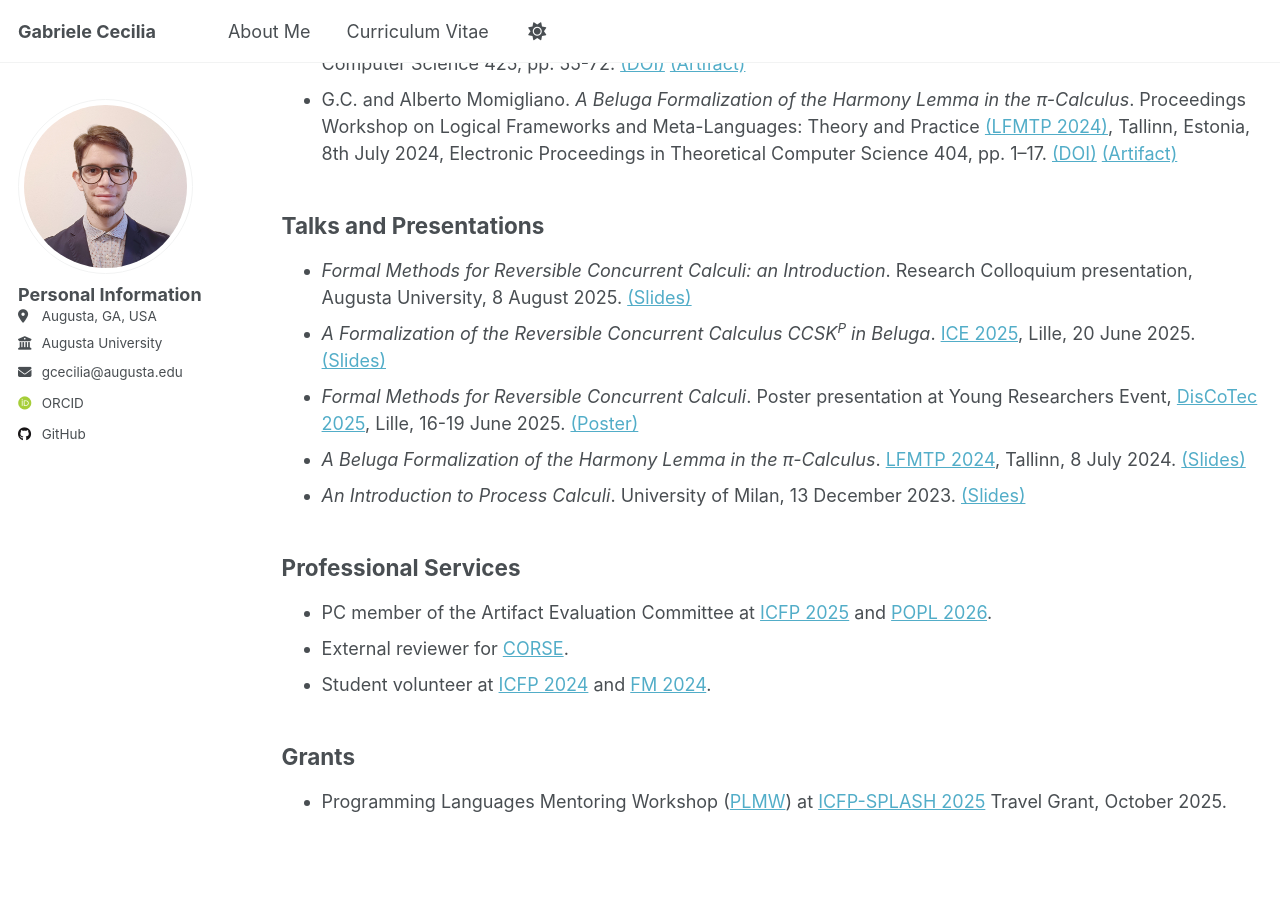
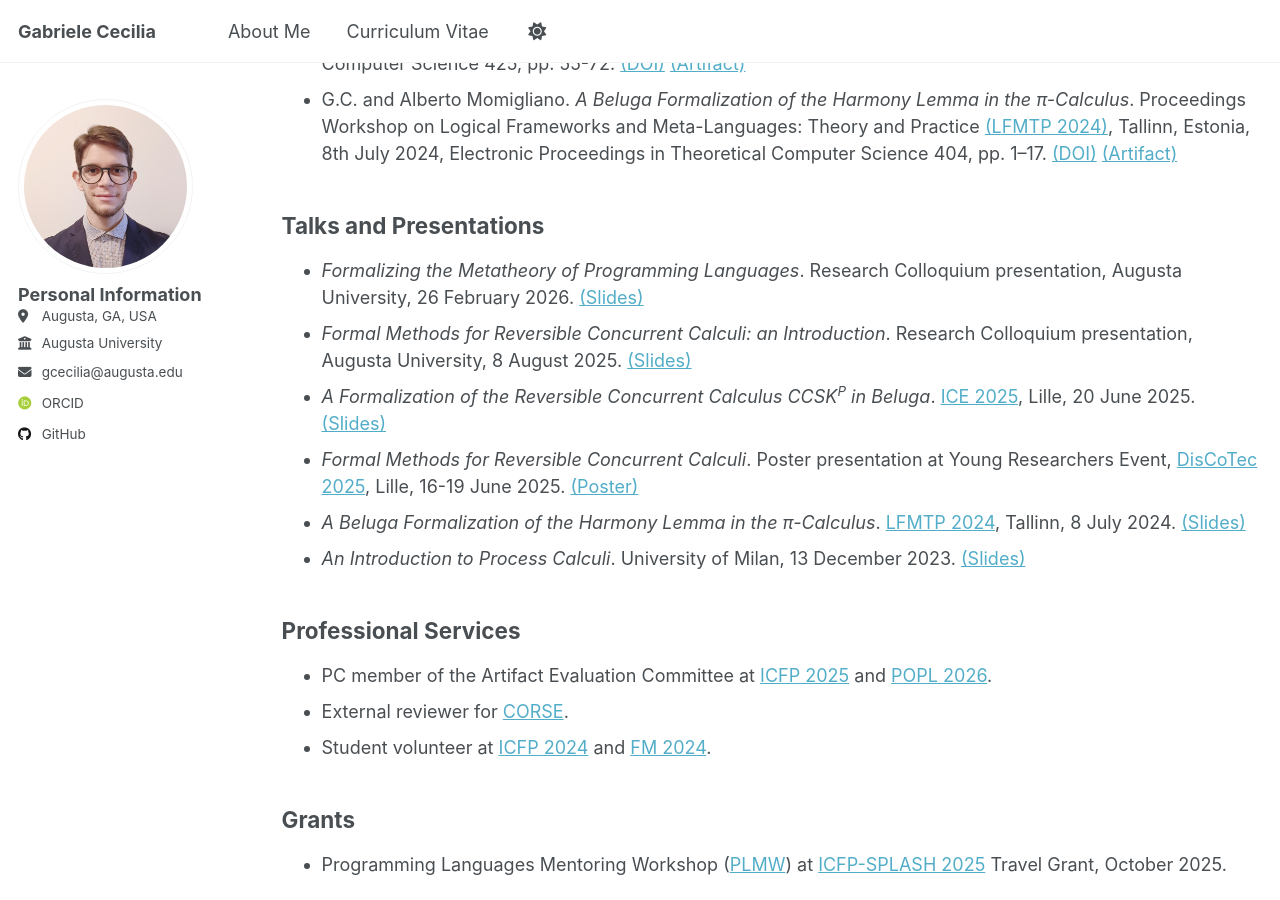
Before and after one commit to GabrieleCecilia/gabrielececilia.github.io, a Jekyll site: the page built from _pages/cv.md, in a window 1280 px wide and 900 px high, scrolled down 464 px. Built offline with Jekyll 4.4.1, drawn with Linux system fonts in a browser that asks for light colours; some web fonts are replaced.

Commit message:
uploading research colloquium slides

```diff
--- a/_pages/cv.md
+++ b/_pages/cv.md
@@ -23,6 +23,7 @@ Publications
 
 Talks and Presentations
 ------
+* *Formalizing the Metatheory of Programming Languages*. Research Colloquium presentation, Augusta University, 26 February 2026. [(Slides)](https://gabrielececilia.github.io/talks/rcoll26-slides.pdf)
 * *Formal Methods for Reversible Concurrent Calculi: an Introduction*. Research Colloquium presentation, Augusta University, 8 August 2025. [(Slides)](https://gabrielececilia.github.io/talks/rcoll25-slides.pdf)
 * *A Formalization of the Reversible Concurrent Calculus CCSK<sup>P</sup> in Beluga*. [ICE 2025](https://www.discotec.org/2025/satellite/ice), Lille, 20 June 2025. [(Slides)](https://gabrielececilia.github.io/talks/ice25-slides.pdf)
 * *Formal Methods for Reversible Concurrent Calculi*. Poster presentation at Young Researchers Event, [DisCoTec 2025](https://www.discotec.org/2025/), Lille, 16-19 June 2025. [(Poster)](https://gabrielececilia.github.io/talks/yre25-poster.pdf)
```
Also changed, not shown: 1 other file.
